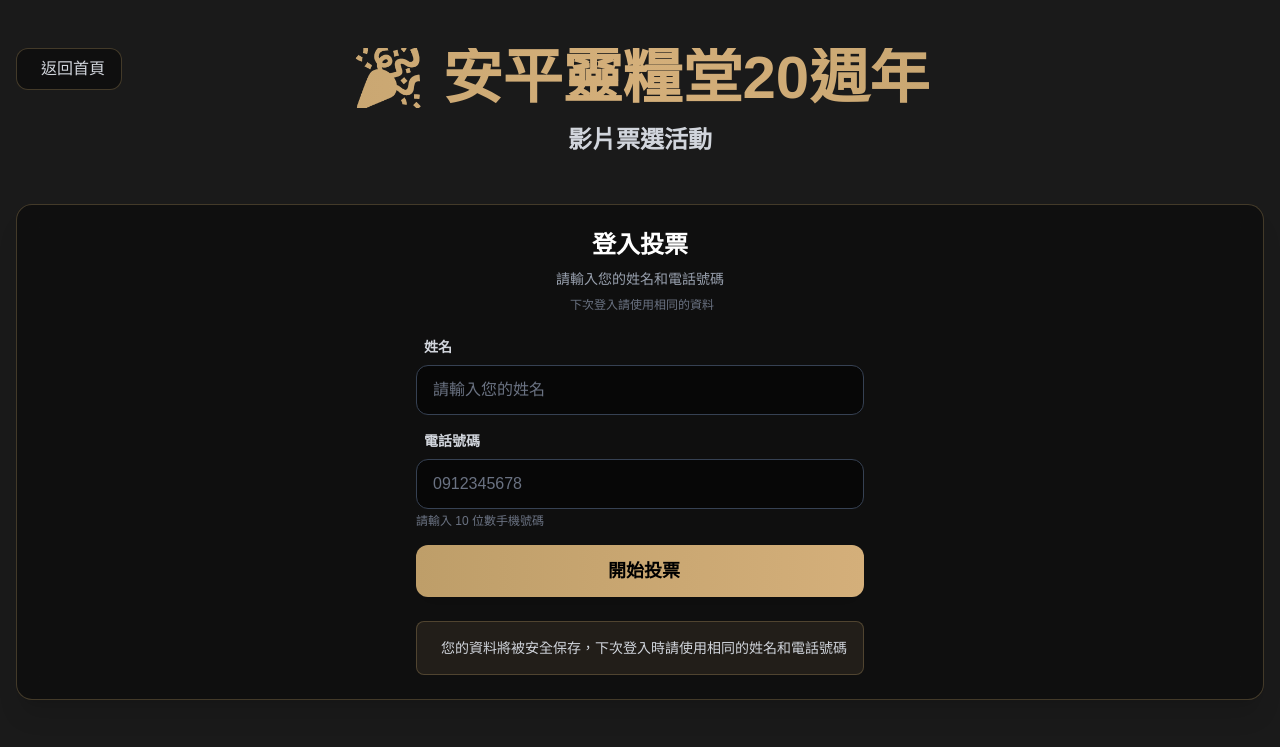
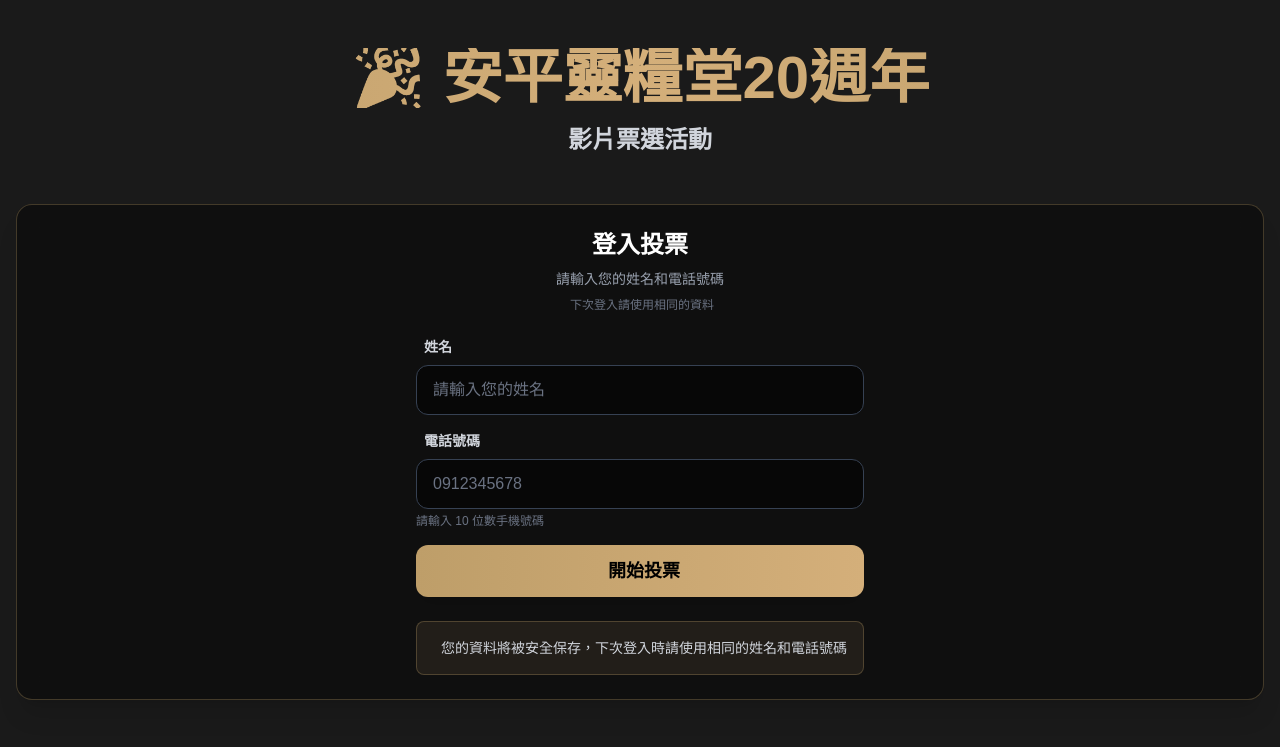
Before and after one commit to Hector0929/apbolc_voting_20th, a Next.js app: page /vote in a window 1280 px wide. Shown: the top 747 px of the page. Built offline with nearby package versions, Linux system fonts and the light colour scheme; no server answers; the database is empty.

Commit message:
UI: Remove back to home button from vote page

```diff
--- a/src/app/vote/page.tsx
+++ b/src/app/vote/page.tsx
@@ -136,15 +136,8 @@ export default function VotePage() {
     return (
         <div className="min-h-screen bg-[#1a1a1a] py-12 px-4">
             <div className="max-w-7xl mx-auto">
-                {/* Header with Back Button */}
-                <header className="text-center mb-12 relative">
-                    <a
-                        href="/20th.html"
-                        className="absolute left-0 top-0 flex items-center gap-2 px-4 py-2 bg-black/40 backdrop-blur-md border border-[#be9e69]/30 rounded-xl text-gray-300 hover:text-[#be9e69] hover:border-[#be9e69] transition-all duration-300 group"
-                    >
-                        <i className="fas fa-arrow-left group-hover:-translate-x-1 transition-transform"></i>
-                        <span className="hidden md:inline">返回首頁</span>
-                    </a>
+                {/* Header */}
+                <header className="text-center mb-12">
                     <h1 className="text-5xl md:text-6xl font-bold mb-4 bg-gradient-to-r from-[#be9e69] via-[#d4af7a] to-[#be9e69] bg-clip-text text-transparent">
                         🎉 安平靈糧堂20週年
                     </h1>
```
